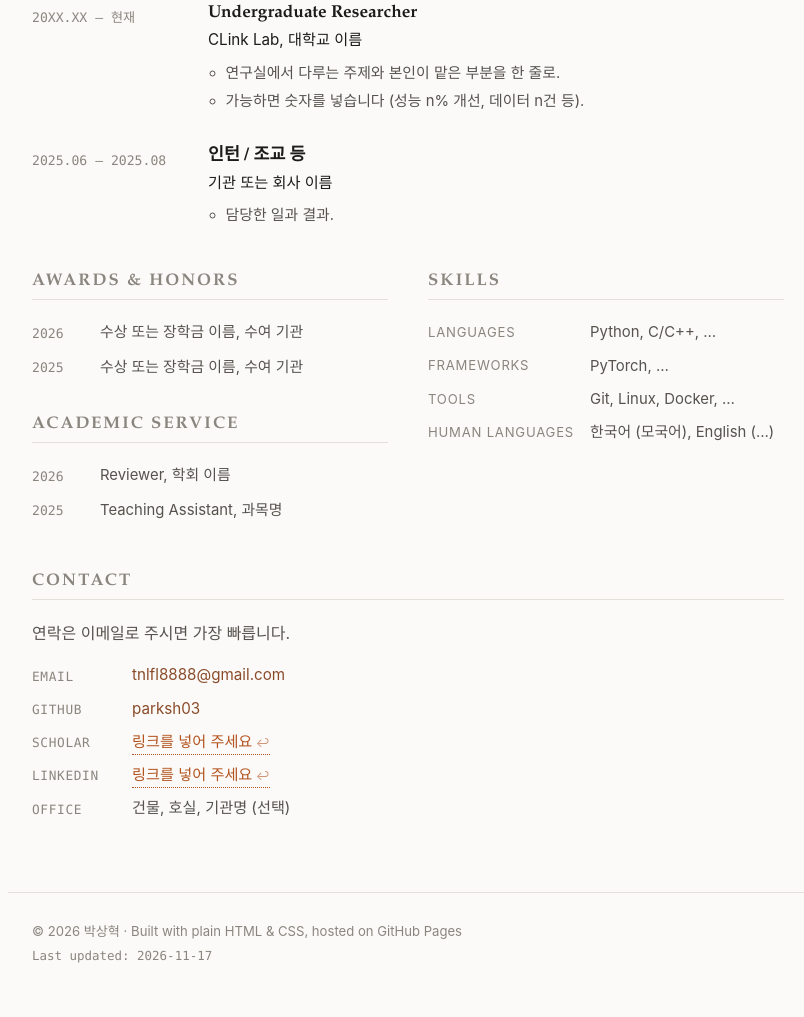
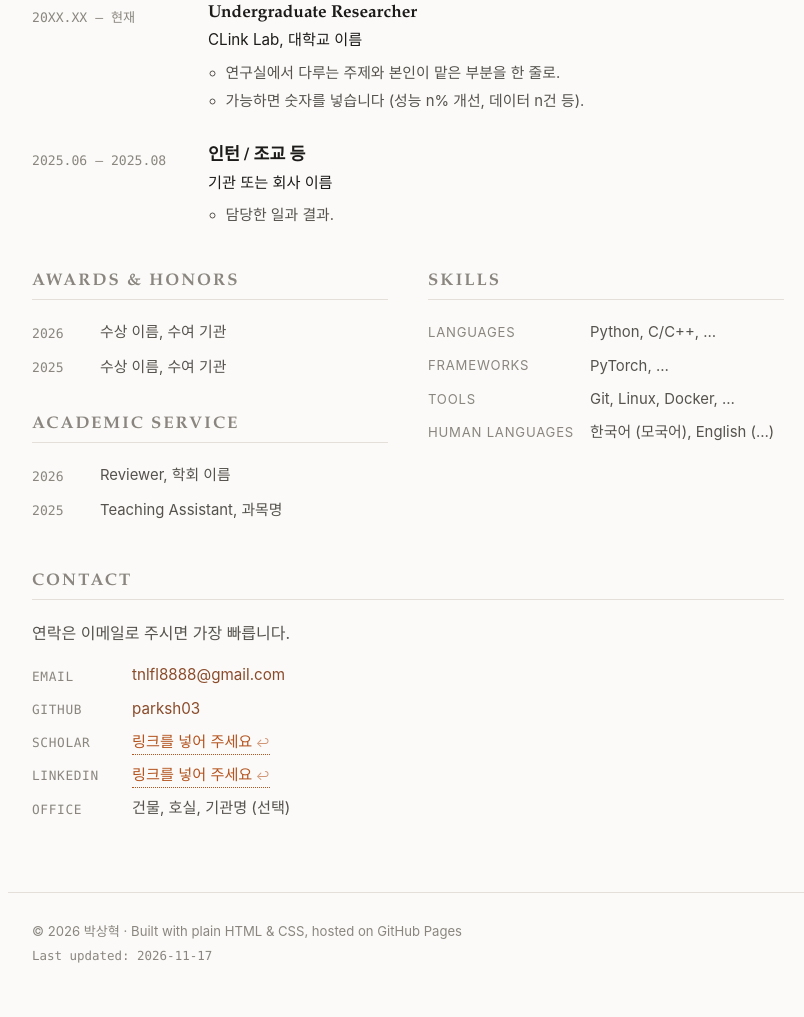
Before and after one commit to parksh03/parksh03.github.io, a plain HTML site: page index.html in a window 1280 px wide. Shown: the part 1577-2594 px from the top of the page, without its empty margins (232-1036 px from the left). Drawn offline with Linux system fonts and the light colour scheme.

Commit message:
Drop scholarships from the awards placeholders
Co-Authored-By: Claude Opus 5 (1M context) <noreply@anthropic.com>

```diff
--- a/index.html
+++ b/index.html
@@ -159,8 +159,8 @@
     <section id="awards">
       <h2>Awards &amp; Honors</h2>
       <ul class="plain">
-        <li><span class="year">2026</span> 수상 또는 장학금 이름, 수여 기관</li>
-        <li><span class="year">2025</span> 수상 또는 장학금 이름, 수여 기관</li>
+        <li><span class="year">2026</span> 수상 이름, 수여 기관</li>
+        <li><span class="year">2025</span> 수상 이름, 수여 기관</li>
       </ul>
 
       <h2 class="mt">Academic Service</h2>
```
